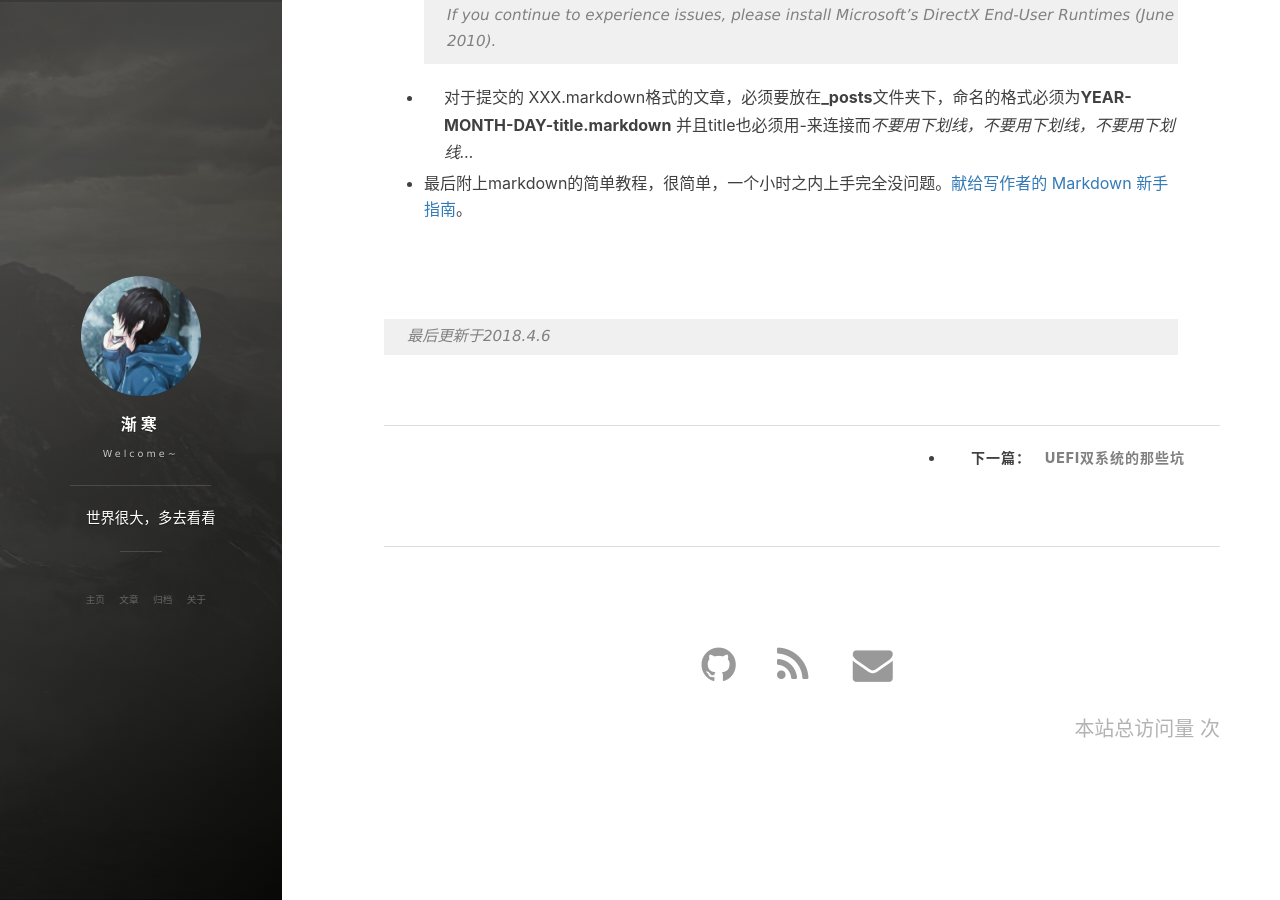
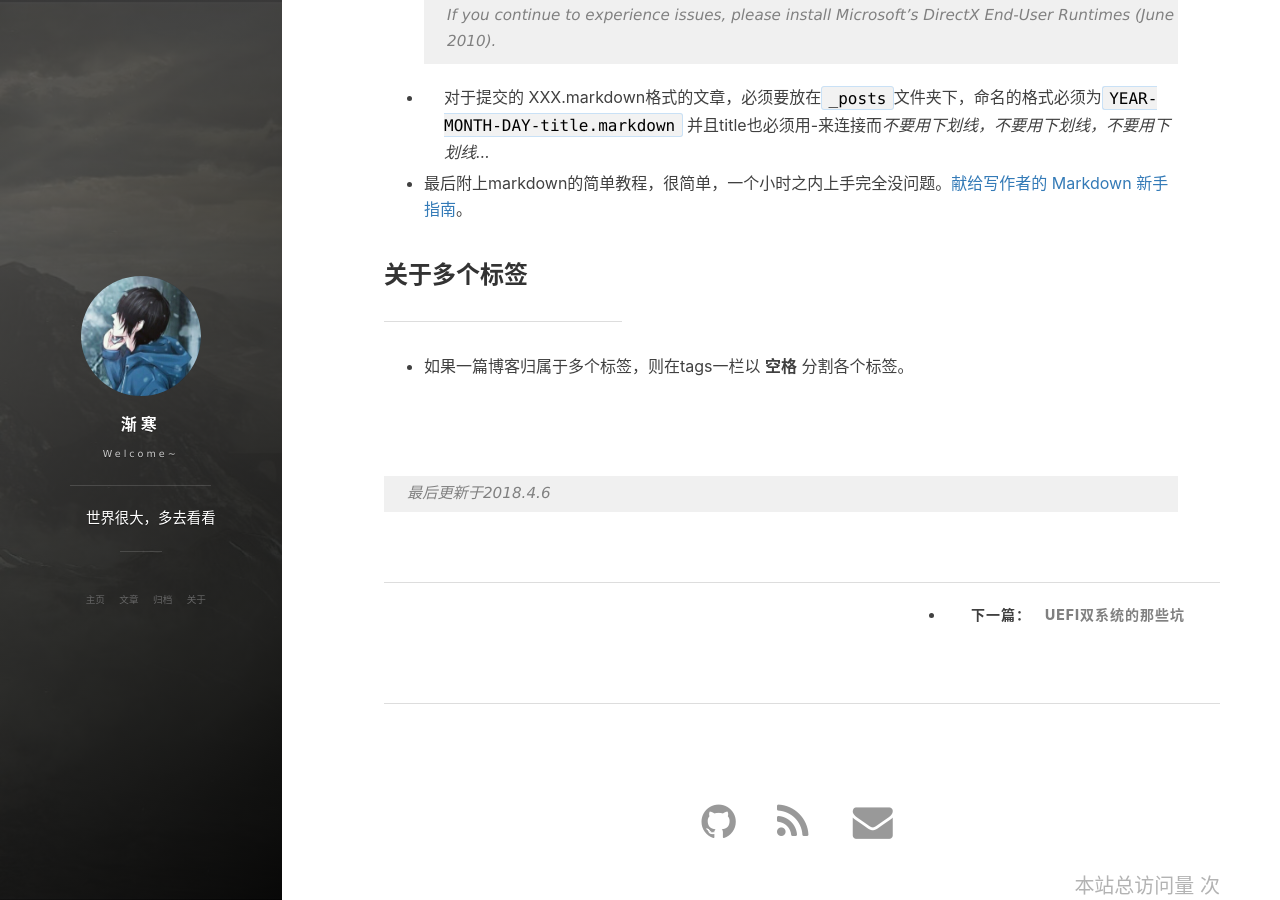
Before and after one commit to Fleschier/Fleschier.github.io, a Jekyll site: the page built from _posts/2018-04-05-hello-2018.md, in a window 1280 px wide and 900 px high, scrolled down 1004 px. Built offline with Jekyll 4.4.1, drawn with Linux system fonts in a browser that asks for light colours; nearby versions of some CDN libraries.

Commit message:
update some tags relations

```diff
--- a/_posts/2018-04-05-hello-2018.md
+++ b/_posts/2018-04-05-hello-2018.md
@@ -34,11 +34,16 @@ To fix this issue, please try installing the Awesomium 1.6.6 SDK.
 >
 If you continue to experience issues, please install Microsoft's DirectX End-User Runtimes (June 2010).
 
-- 对于提交的 XXX.markdown格式的文章，必须要放在**_posts**文件夹下，命名的格式必须为**YEAR-MONTH-DAY-title.markdown**
+- 对于提交的 XXX.markdown格式的文章，必须要放在`_posts`文件夹下，命名的格式必须为`YEAR-MONTH-DAY-title.markdown`
 并且title也必须用-来连接而*不要用下划线，不要用下划线，不要用下划线...*
 
 - 最后附上markdown的简单教程，很简单，一个小时之内上手完全没问题。[献给写作者的 Markdown 新手指南](https://www.jianshu.com/p/q81RER)。
 
+## 关于多个标签
+---
+
+- 如果一篇博客归属于多个标签，则在tags一栏以 **空格** 分割各个标签。
+
 <br>
 
 >最后更新于2018.4.6
```
Also changed, not shown: _posts/2018-04-06-ubuntu-and-windows.md (+1 -1 lines), _posts/2018-04-19-Shaow-socks.md (+1 -1 lines).
